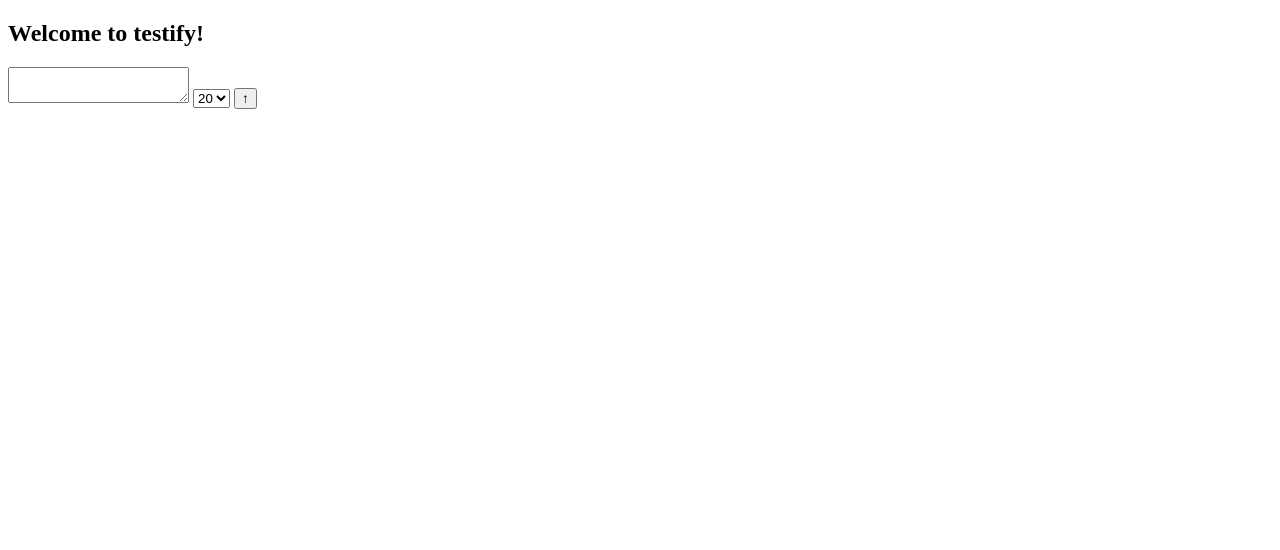
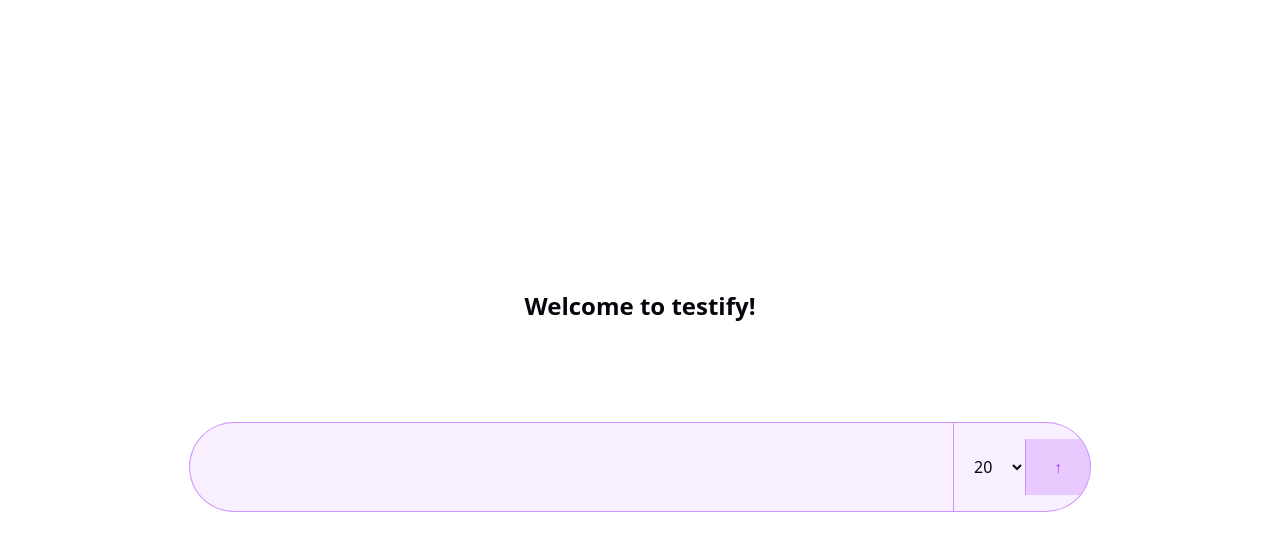
Before and after one commit to kahonker/testify-frontend, a Svelte app in the folder testify/: page / in a window 1280 px wide. Shown: the top 550 px of the page. Built offline with nearby package versions, Linux system fonts and the light colour scheme.

Commit message:
Style centered main menu form row

```diff
--- a/testify/src/app.less
+++ b/testify/src/app.less
@@ -22,3 +22,71 @@
     --accent-border: rgba(192, 132, 252, 0.5);
   }
 }
+
+body {
+  margin: 0;
+  background: var(--bg);
+  color: var(--text);
+  font-family: var(--sans);
+}
+
+.main-menu {
+  min-height: 100svh;
+  display: flex;
+  flex-direction: column;
+  align-items: center;
+  justify-content: center;
+  gap: 100px;
+  padding: 24px;
+  box-sizing: border-box;
+}
+
+.main-menu h1 {
+  margin: 0;
+  color: var(--text-h);
+  text-align: center;
+}
+
+.test-generator {
+  display: flex;
+  align-items: center;
+  width: min(900px, 100%);
+  border: 1px solid var(--accent-border);
+  border-radius: 999px;
+  overflow: hidden;
+  background: rgb(var(--accent) / 0.08);
+}
+
+.test-generator__subject-input {
+  flex: 1;
+  min-height: 56px;
+  max-height: 56px;
+  padding: 16px 20px;
+  border: none;
+  border-right: 1px solid var(--accent-border);
+  background: transparent;
+  color: var(--text-h);
+  font: inherit;
+  resize: none;
+}
+
+.test-generator__question-count {
+  min-height: 56px;
+  padding: 0 16px;
+  border: none;
+  border-right: 1px solid var(--accent-border);
+  background: transparent;
+  color: var(--text-h);
+  font: inherit;
+}
+
+.test-generator__submit-button {
+  min-height: 56px;
+  min-width: 64px;
+  border: none;
+  background: rgb(var(--accent) / 0.2);
+  color: rgb(var(--accent));
+  font: inherit;
+  font-weight: 600;
+  cursor: pointer;
+}
```
